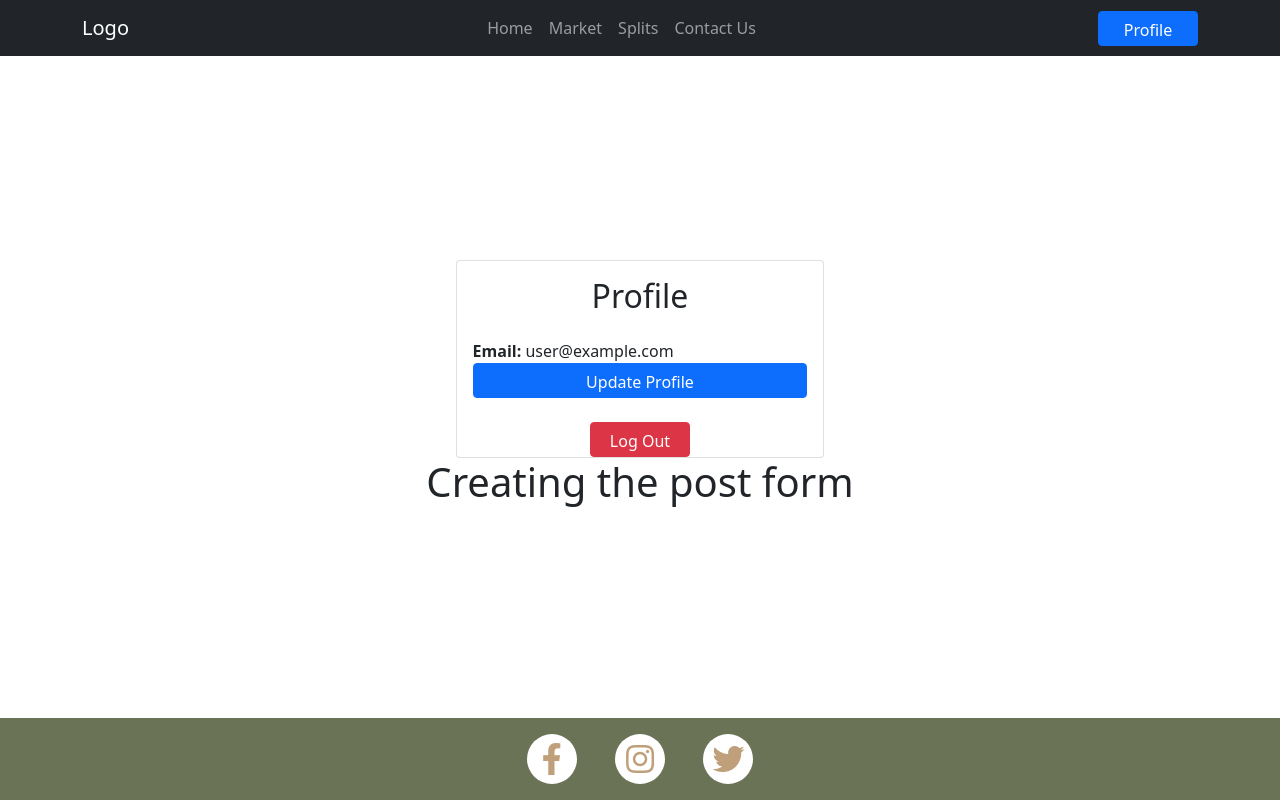
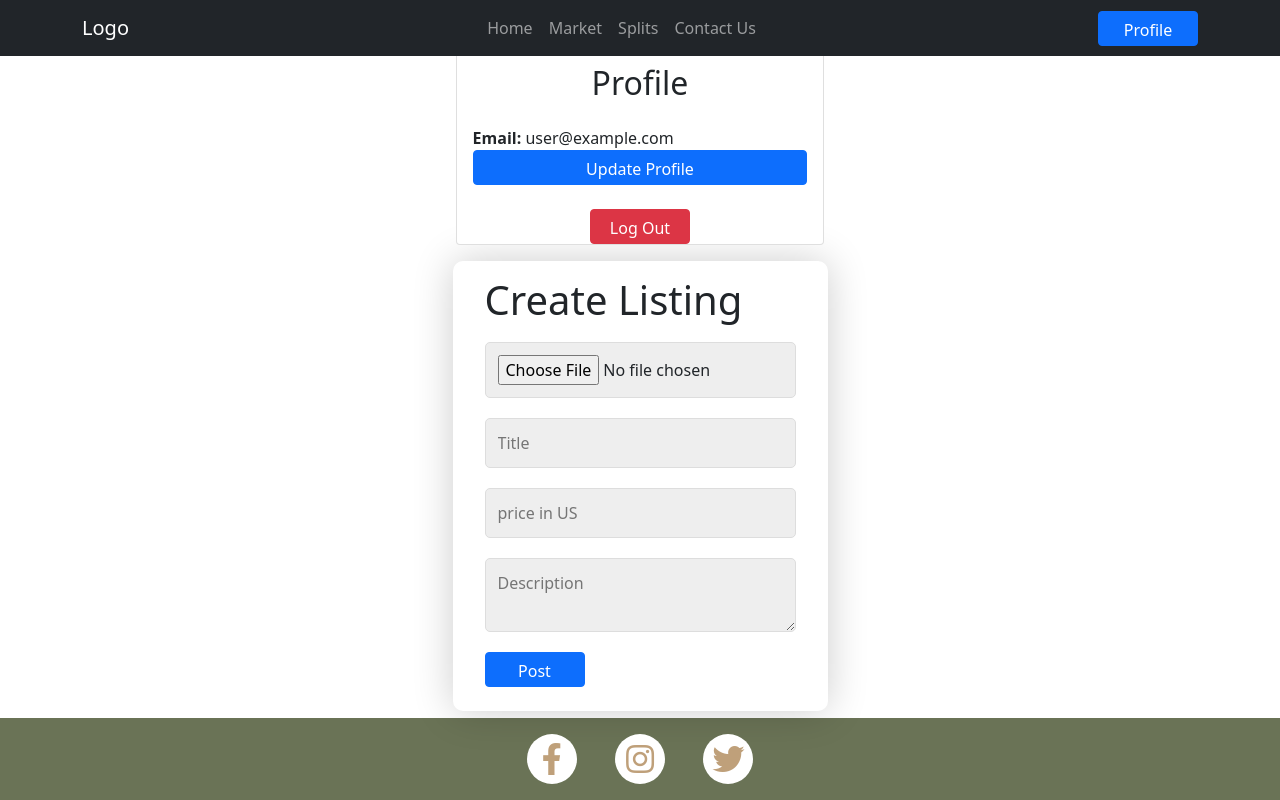
Before and after one commit to codykoscielski/flash-painters-react, a React (Create React App) app: page /userportal in a window 1280 px wide. Built offline with nearby package versions, Linux system fonts and the light colour scheme; no server answers; sample sign-in values are in the browser's storage.

Commit message:
started to style the post component and setup useRef.

```diff
--- a/src/components/userComponents/Post.js
+++ b/src/components/userComponents/Post.js
@@ -1,9 +1,39 @@
-import React from 'react'
+import React, { useState, useRef } from 'react'
+import { Alert, Button } from 'react-bootstrap';
 
 const Post = () => {
+
+    const priceRef = useRef()
+    const titleRef = useRef()
+    const descRef = useRef()
+    const [loading, setLoading] = useState(false)
+    const [error, setError] = useState('')
+
+    const handleSubmit = async (e) => {
+        e.preventDefault();
+    }
+
     return (
-        <div>
-            <h1>Creating the post form</h1>
+        <div className="wrapper">
+            {error && <Alert variant="danger">{ error }</Alert>}
+            <div className="form-container">
+                <form className="form" id="createAccountForm" onSubmit={handleSubmit}>
+                    <h1 className="form-title">Create Listing</h1>
+                    <div className="input-group">
+                        <input type="file" className="form-input" required/>
+                    </div>
+                    <div className="input-group">
+                        <input type="text" className="form-input"  placeholder="Title"  ref={ titleRef } required/>
+                    </div>
+                    <div className="input-group">
+                        <input type="number" className="form-input"  placeholder="price in US" ref={ priceRef } required/>
+                    </div>
+                    <div className="input-group">
+                        <textarea className="form-input" placeholder="Description" ref={ descRef } />
+                    </div>
+                    <Button className="btn form-btn" type="submit" disabled={ loading }>Post</Button>
+                </form>
+            </div>
         </div>
     )
 }
```
Also changed, not shown: src/contexts/AuthContext.js (line endings or trailing spaces).
